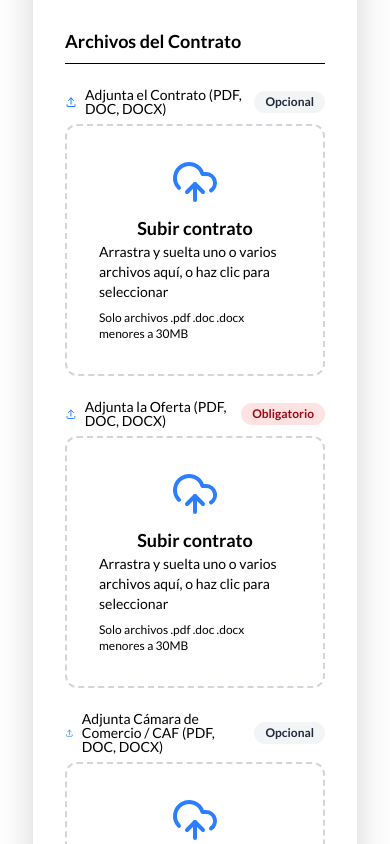
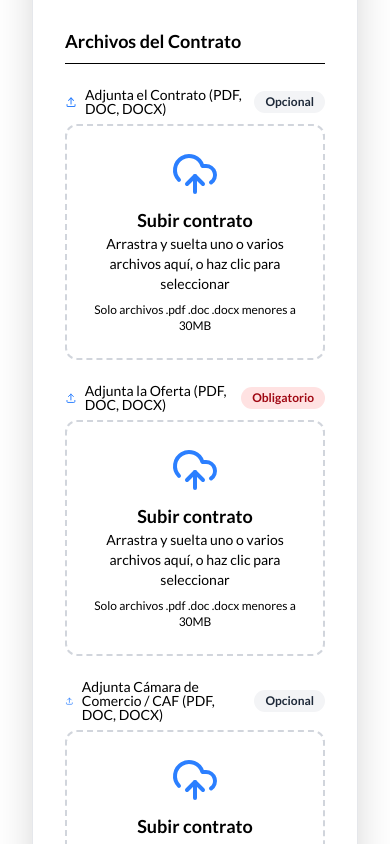
Before and after one commit to softwaredevelomenthumax/Gestion-de-contratos, a React (Vite) app in the folder Frontend/: page /send_contracts in a window 390 px wide. Shown: the part 2320-3164 px from the top of the page. Built offline with nearby package versions, Linux system fonts and the light colour scheme; sample sign-in values are in the browser's storage.

Commit message:
Corregir responsive de carga de archivos

```diff
--- a/Frontend/src/components/DropFile.jsx
+++ b/Frontend/src/components/DropFile.jsx
@@ -83,9 +83,9 @@ export function DropFile({
   };
 
   return (
-    <div className="w-full max-w-md mx-auto">
+    <div className="w-full min-w-0">
       <div
-        className={`flex flex-col items-center justify-center border-2 border-dashed rounded-xl p-8 transition-colors ${
+        className={`flex min-w-0 flex-col items-center justify-center border-2 border-dashed rounded-xl p-6 sm:p-8 transition-colors ${
           dragActive
             ? 'border-blue-500 bg-blue-50 dark:bg-blue-900/20'
             : 'border-gray-300 bg-card'
@@ -100,22 +100,28 @@ export function DropFile({
         {files.length > 0 ? (
           <>
             <Download size={48} className="text-blue-500 mb-2" />
-            <ul className="w-full mb-2">
+            <ul className="w-full min-w-0 mb-2 space-y-2">
               {files.map((file, idx) => (
-                <li key={idx} className="flex items-center justify-between text-sm text-foreground mb-1">
-                  <span>{file.name}</span>
-                  <Button variant="outline" onClick={e => { e.stopPropagation(); handleRemove(idx); }} className="ml-2 px-2 py-1 text-xs"><X className="inline mr-1" />Quitar</Button>
+                <li key={idx} className="flex min-w-0 flex-col gap-2 rounded-lg border border-border/60 bg-background/60 p-3 text-sm text-foreground sm:flex-row sm:items-center sm:justify-between">
+                  <span className="min-w-0 break-words text-left leading-relaxed">{file.name}</span>
+                  <Button
+                    variant="outline"
+                    onClick={e => { e.stopPropagation(); handleRemove(idx); }}
+                    className="w-full shrink-0 px-2 py-1 text-xs sm:ml-2 sm:w-auto"
+                  >
+                    <X className="mr-1 h-4 w-4" />Quitar
+                  </Button>
                 </li>
               ))}
             </ul>
-            <p className="text-muted-foreground text-sm mb-2">Listo para subir</p>
+            <p className="text-center text-muted-foreground text-sm mb-2">Listo para subir</p>
           </>
         ) : (
           <>
             <UploadCloud size={48} className="text-blue-500 mb-2" />
             <p className="font-semibold text-lg text-center text-foreground">Subir contrato</p>
-            <p className="text-muted-foreground text-sm mb-2">Arrastra y suelta uno o varios archivos aquí, o haz clic para seleccionar</p>
-            <p className="text-muted-foreground text-xs">Solo archivos .pdf .doc .docx menores a 30MB</p>
+            <p className="text-center text-muted-foreground text-sm mb-2">Arrastra y suelta uno o varios archivos aquí, o haz clic para seleccionar</p>
+            <p className="text-center text-muted-foreground text-xs">Solo archivos .pdf .doc .docx menores a 30MB</p>
           </>
         )}
         <input
```
